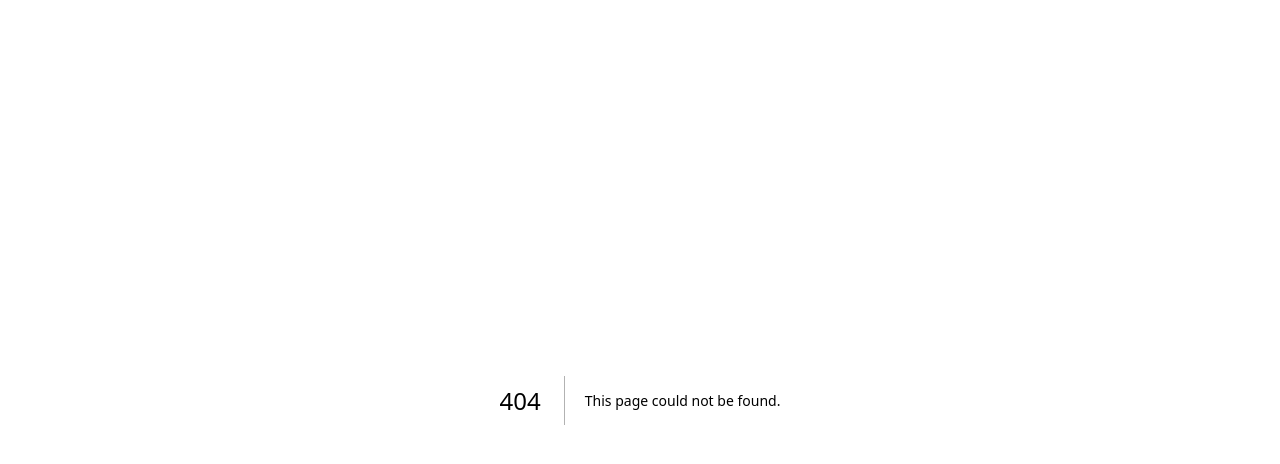
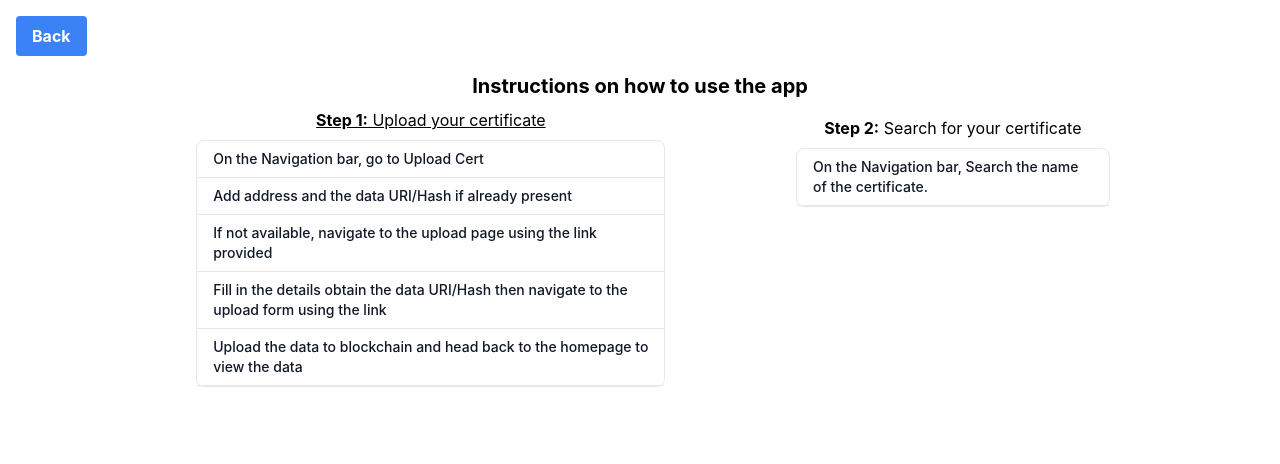
Before and after one commit to DevLaukey/CryptoCert--Bunzz, a Next.js app: page /instructions in a window 1280 px wide. Before the commit this address had no page. Shown: the top 464 px of the page. Built offline with nearby package versions, Linux system fonts and the light colour scheme.

Commit message:
Added about page

```diff
--- a/components/Navbar.jsx
+++ b/components/Navbar.jsx
@@ -31,6 +31,8 @@ const Navbar = ({ setURI }) => {
       .then((res) => {
         setURI(null);
         setURI(res.data.rows);
+      }).finally(() => {
+        setSearch("");
       });
   }
   return (
@@ -51,7 +53,7 @@ const Navbar = ({ setURI }) => {
           <ul className="flex p-4 mt-4 border border-gray-100 rounded-lg  md:flex-row md:space-x-8 md:mt-0 md:text-sm md:font-medium md:border-0  ">
             <li>
               <a
-                href="#"
+                href="/"
                 className="block py-2 pl-3 pr-4 text-white bg-blue-700 rounded md:bg-transparent md:text-blue-700 md:p-0 dark:text-white"
                 aria-current="page"
               >
@@ -60,7 +62,7 @@ const Navbar = ({ setURI }) => {
             </li>
             <li>
               <a
-                href="#"
+                href="/instructions"
                 className="block py-2 pl-3 pr-4 text-gray-700 rounded hover:bg-gray-100 md:hover:bg-transparent md:border-0 md:hover:text-blue-700 md:p-0 dark:text-gray-400 md:dark:hover:text-white dark:hover:bg-gray-700 dark:hover:text-white md:dark:hover:bg-transparent"
               >
                 Instructions
--- /dev/null
+++ b/pages/instructions.js
@@ -0,0 +1,54 @@
+import React from "react";
+import Back from "../components/Back";
+
+const instructions = () => {
+  return (
+    <>
+      <Back />
+      <h2 className="font-bold text-xl text-center mb-2">
+        Instructions on how to use the app
+      </h2>
+      <div className="flex w-full justify-center ">
+        <div className="flex flex-col">
+          <p className="text-center mb-2 underline">
+            <strong>Step 1:</strong> Upload your certificate
+          </p>
+          <ul class="w-3/4 mx-auto text-sm font-medium text-gray-900 bg-white border border-gray-200 rounded-lg dark:bg-gray-700 dark:border-gray-600 dark:text-white">
+            <li class="w-full px-4 py-2 border-b border-gray-200 rounded-t-lg dark:border-gray-600">
+              {" "}
+              On the Navigation bar, go to Upload Cert
+            </li>
+            <li class="w-full px-4 py-2 border-b border-gray-200 dark:border-gray-600">
+              Add address and the data URI/Hash if already present
+            </li>
+            <li class="w-full px-4 py-2 border-b border-gray-200 dark:border-gray-600">
+              If not available, navigate to the upload page using the link
+              provided
+            </li>
+
+            <li class="w-full px-4 py-2 border-b border-gray-200 dark:border-gray-600">
+              Fill in the details obtain the data URI/Hash then navigate to the
+              upload form using the link
+            </li>
+            <li class="w-full px-4 py-2 border-b border-gray-200 dark:border-gray-600">
+              Upload the data to blockchain and head back to the homepage to
+              view the data
+            </li>
+          </ul>
+        </div>
+        <div className="flex flex-col">
+          <p className="text-center my-2">
+            <strong>Step 2:</strong> Search for your certificate
+          </p>
+          <ul class="w-3/4 mx-auto text-sm font-medium text-gray-900 bg-white border border-gray-200 rounded-lg dark:bg-gray-700 dark:border-gray-600 dark:text-white">
+            <li class="w-full px-4 py-2 border-b border-gray-200 rounded-t-lg dark:border-gray-600">
+              On the Navigation bar, Search the name of the certificate.
+            </li>
+          </ul>
+        </div>
+      </div>
+    </>
+  );
+};
+
+export default instructions;
```
